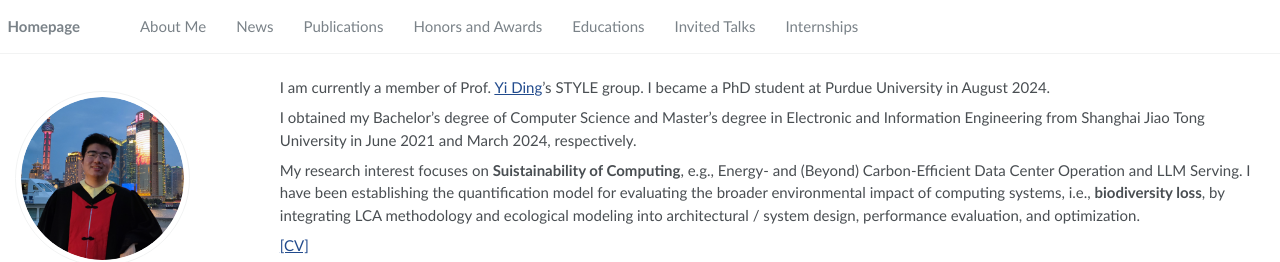
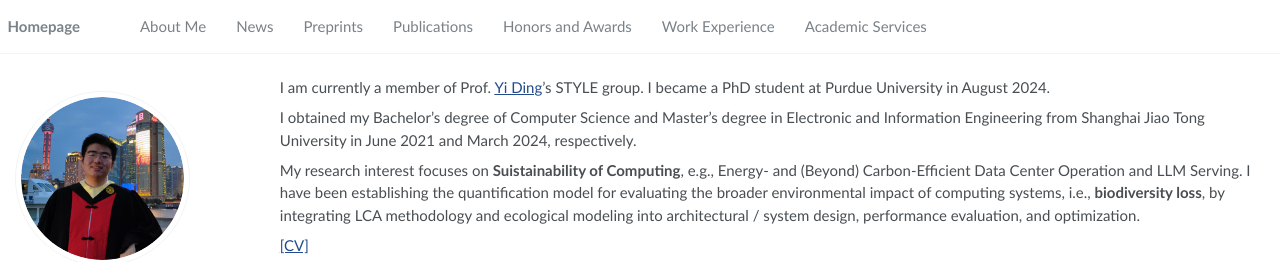
Before and after one commit to StHowling/sthowling.github.io, a Jekyll site: the page built from _pages/about.md, in a window 1280 px wide. Shown: the top 262 px of the page. Built offline with Jekyll 4.4.1, drawn with Linux system fonts in a browser that asks for light colours; some web fonts are replaced.

Commit message:
Refactor navigation links by removing outdated sections and ensuring proper categorization

```diff
--- a/_data/navigation.yml
+++ b/_data/navigation.yml
@@ -6,17 +6,17 @@ main:
   - title: "News"
     url: "/#-news"
 
+  - title: "Preprints"
+    url: "/#preprints"
+
   - title: "Publications"
     url: "/#-publications"
 
   - title: "Honors and Awards"
     url: "/#-honors-and-awards"
 
-  - title: "Educations"
-    url: "/#-educations"
+  - title: "Work Experience"
+    url: "/#-work-experience"
 
-  - title: "Invited Talks"
-    url: "/#-invited-talks"
-
-  - title: "Internships"
-    url: "/#-internships"
+  - title: "Academic Services"
+    url: "/#-academic-services"
```
